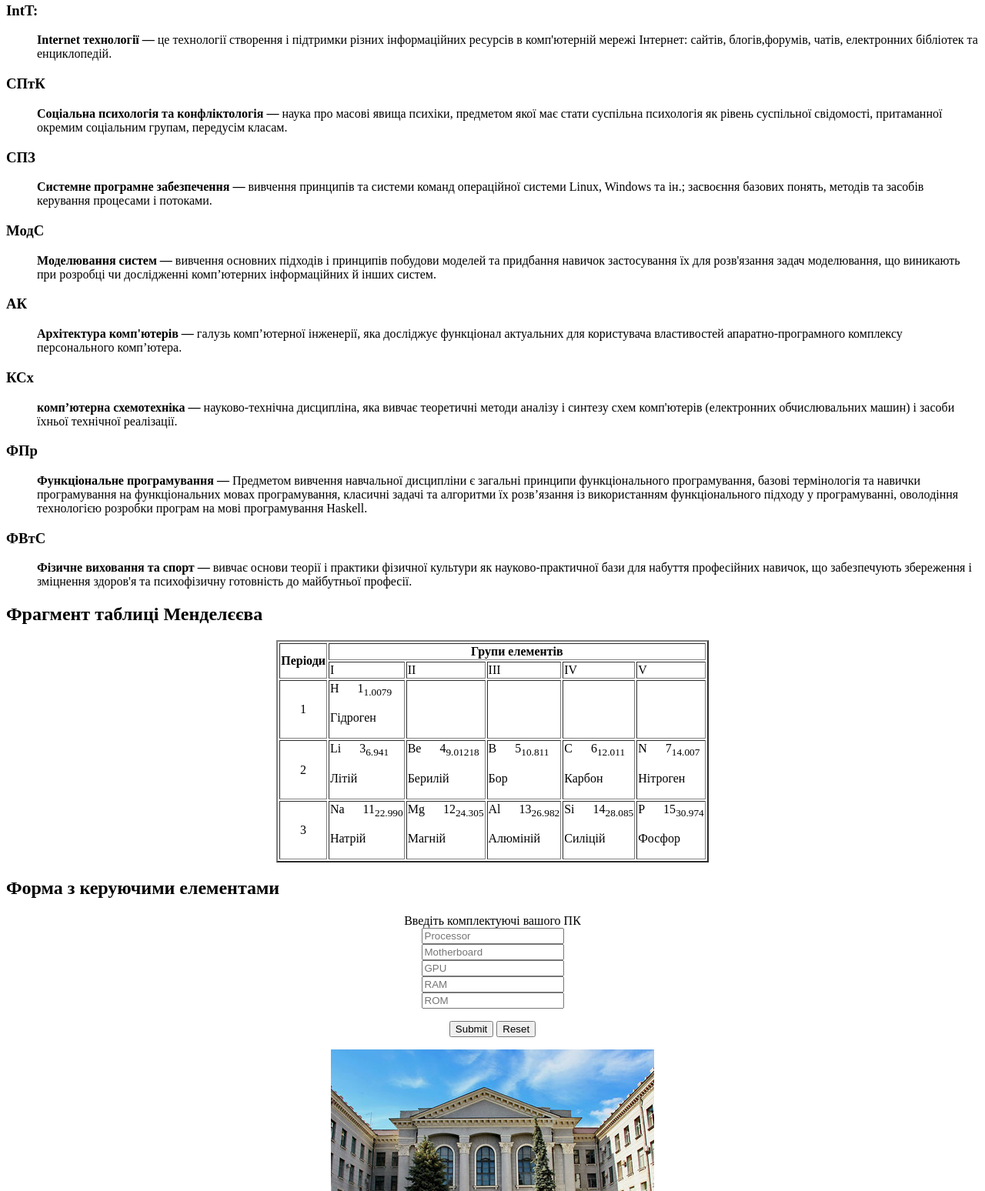
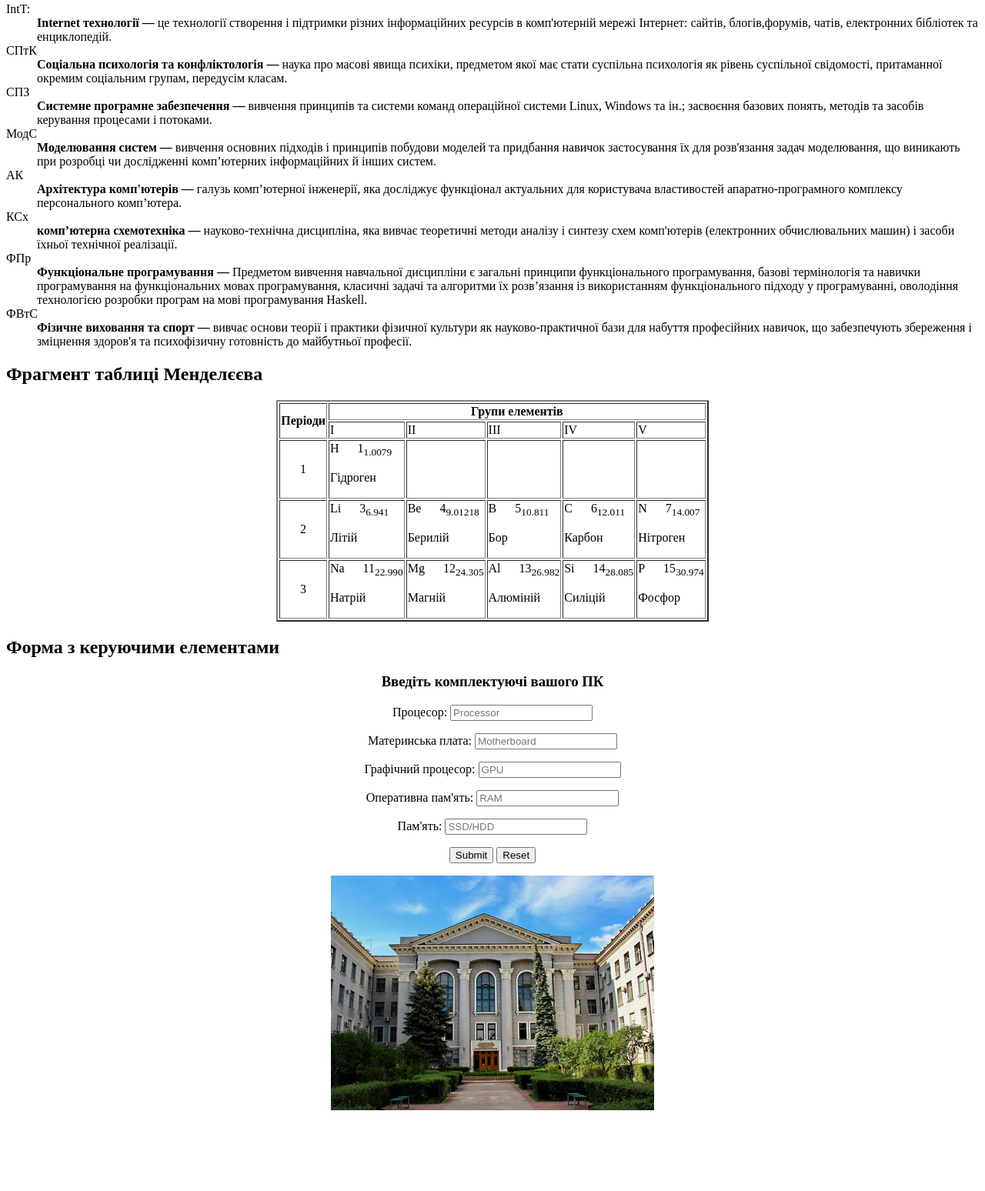
Before and after one commit to IvanLebid/lab1, a plain HTML site: page index.html in a window 1280 px wide. Shown: the part 305-1853 px from the top of the page at 77% size. After the commit the page ends 1760 px from the top, so only its background shows below. Drawn offline with Linux system fonts and the light colour scheme.

Commit message:
fixed mistakes into list, form and image map

```diff
--- a/index.html
+++ b/index.html
@@ -1,5 +1,5 @@
 <!DOCTYPE html>
-<html lang="ua">
+<html lang="uk">
 
 <head>
 
@@ -25,35 +25,35 @@
     <section>
    <h2>Список дисциплін 3-го курсу</h2>
     <dl>
-        <h3><dt>IntT:</dt></h3>
+        <dt>IntT:</dt>
         <dd><b>Internet технології — </b>це технології створення і підтримки різних інформаційних ресурсів в комп'ютерній мережі Інтернет:
              сайтів, блогів,форумів, чатів, електронних бібліотек та енциклопедій.</dd>
-             <h3><dt>СПтК</dt></h3>
+             <dt>СПтК</dt>
              <dd><b>Соціальна психологія та конфліктологія — </b>наука про масові явища психіки, предметом
                 якої має стати суспільна психологія як рівень суспільної свідомості,
                 притаманної окремим соціальним групам, передусім класам. </dd>
-                <h3><dt>СПЗ</dt></h3>
+                <dt>СПЗ</dt>
                 <dd><b>Системне програмне забезпечення — </b>вивчення принципів та системи команд
                     операційної системи Linux, Windows та ін.; засвоєння базових понять, методів та засобів керування
                     процесами і потоками.</dd>
-                    <h3><dt>МодС</dt></h3>
+                    <dt>МодС</dt>
                     <dd><b>Моделювання систем — </b>вивчення основних підходів і принципів побудови моделей та
                         придбання навичок застосування їх для розв'язання задач моделювання, що
                         виникають при розробці чи дослідженні комп’ютерних інформаційних й
                         інших систем.</dd>
-                        <h3><dt>АК</dt></h3>
+                        <dt>АК</dt>
                         <dd><b>Архітектура комп'ютерів — </b>галузь комп’ютерної інженерії, яка досліджує функціонал актуальних для
                             користувача властивостей апаратно-програмного комплексу персонального комп’ютера.</dd>
-                            <h3><dt>КСх</dt></h3>
+                            <dt>КСх</dt>
                             <dd><b>комп’ютерна схемотехніка — </b>науково-технічна дисципліна, яка вивчає теоретичні методи аналізу і
                                 синтезу схем комп'ютерів (електронних обчислювальних машин) і засоби їхньої технічної реалізації.</dd>
-                                <h3><dt>ФПр</dt></h3>
+                                <dt>ФПр</dt>
                                 <dd><b>Функціональне програмування — </b>Предметом вивчення навчальної дисципліни є загальні принципи функціонального
                                     програмування, базові термінологія та навички програмування на функціональних мовах
                                     програмування, класичні задачі та алгоритми їх розв’язання із використанням функціонального підходу у програмуванні,
                                     оволодіння технологією розробки програм на мові програмування Haskell.
                                      </dd>
-                                     <h3><dt>ФВтС</dt></h3>
+                                     <dt>ФВтС</dt>
                                      <dd><b>Фізичне виховання та спорт — </b>вивчає основи теорії і практики фізичної культури як науково-практичної бази для
                                          набуття професійних навичок, що забезпечують збереження і зміцнення здоров'я
                                          та психофізичну готовність до майбутньої професії.</dd>
@@ -105,13 +105,18 @@
 <p></p>
 <section>
     <h2>Форма з керуючими елементами</h2>
-   <form action="" style="text-align: center;">
-    <div><label for="PC">Введіть комплектуючі вашого ПК</label></div>
-    <div><input required id="PC" type="text" placeholder="Processor"></div>
-   <div><input required id="PC" type="text" placeholder="Motherboard"></div>
-    <div><input required="PC" type="text" placeholder="GPU"></div>
-    <div><input required id="PC" type="text" placeholder="RAM"></div>
-    <div><input required id="PC" type="text" placeholder="ROM"> </div>
+    <h3 style="text-align: center;">Введіть комплектуючі вашого ПК</h3>
+   <form action="" method="get" style="text-align: center;">
+    <p><label for="Processor">Процесор:</label>
+    <input required id="Processor" type="text" placeholder="Processor"></p>
+    <p><label for="Motherboard">Материнська плата:</label>
+   <input required id="Motherboard" type="text" placeholder="Motherboard"></p>
+   <p><label for="GPU">Графічний процесор:</label>
+    <input required="GPU" type="text" placeholder="GPU"></p>
+    <p><label for="RAM">Оперативна пам'ять:</label>
+    <input required id="RAM" type="text" placeholder="RAM"></p>
+    <p><label for="SSD/HDD">Пам'ять:</label>
+    <input required id="SSD/HDD" type="text" placeholder="SSD/HDD"></p>
    <p></p>
    <input type="submit"> <input type="reset">
 
@@ -123,9 +128,9 @@
 
    <img src="img/KHNURE.png" alt="KHNURE" usemap="#mapOfUnuversity">
    <map name="mapOfUnuversity">
-    <area shape="rect" coords="175, 125, 220, 180" href="https://nure.ua/" alt="Сайт університету" title="University's website">
-    <area shape="circle" coords="350, 250, 50" href="https://dec.nure.ua" alt="Сайт кафедри ЕОМ" title="Department's website">
-    <area shape="poly" coords="25, 230, 70, 200, 100, 230, 90, 275, 40, 275"
+    <area shape="rect" coords="175,125,220,180" href="https://nure.ua/" alt="Сайт університету" title="University's website">
+    <area shape="circle" coords="350,250,50" href="https://dec.nure.ua" alt="Сайт кафедри ЕОМ" title="Department's website">
+    <area shape="poly" coords="25,230,70,200,100,230,90,275,40,275"
     href="https://cist.nure.ua/ias/app/tt/f?p=778:2:1487771444244488::NO:::" alt="Розклад занять" title="cist.nure.ua">
    </map>
 
```
